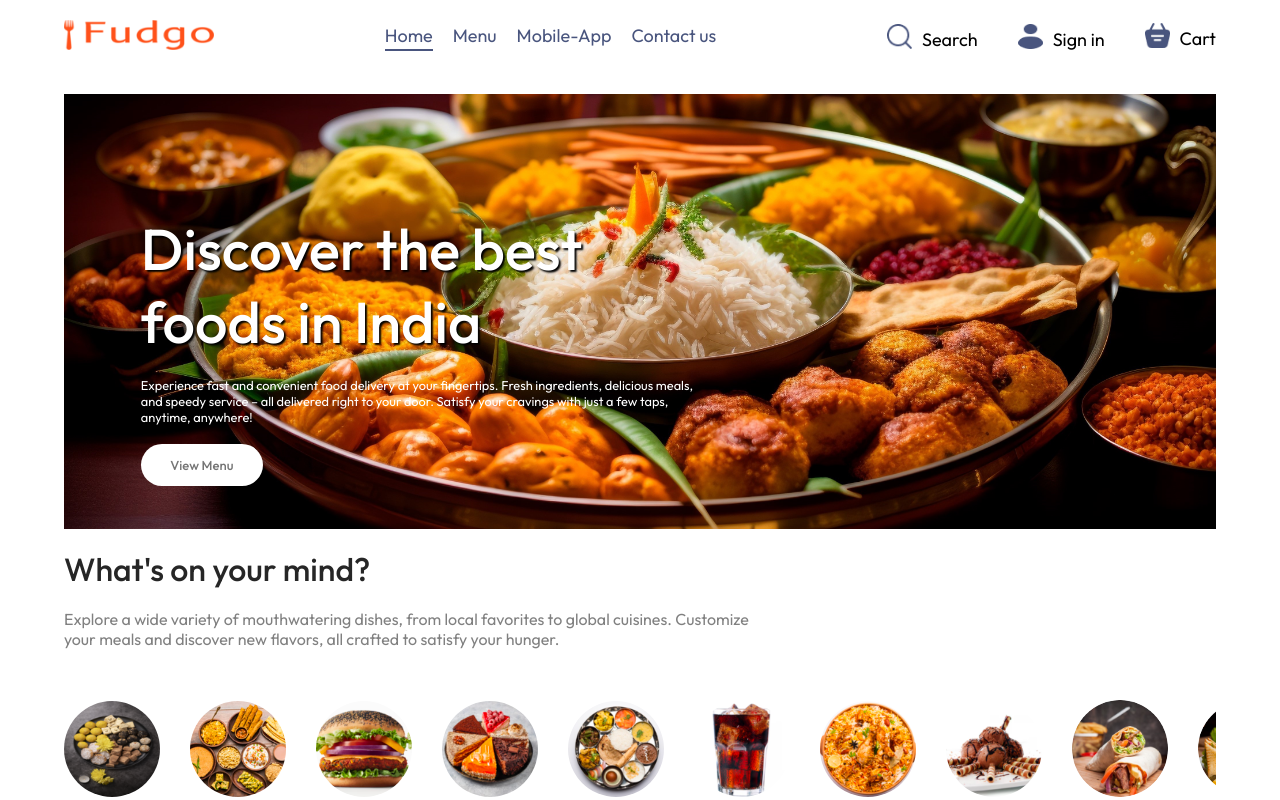
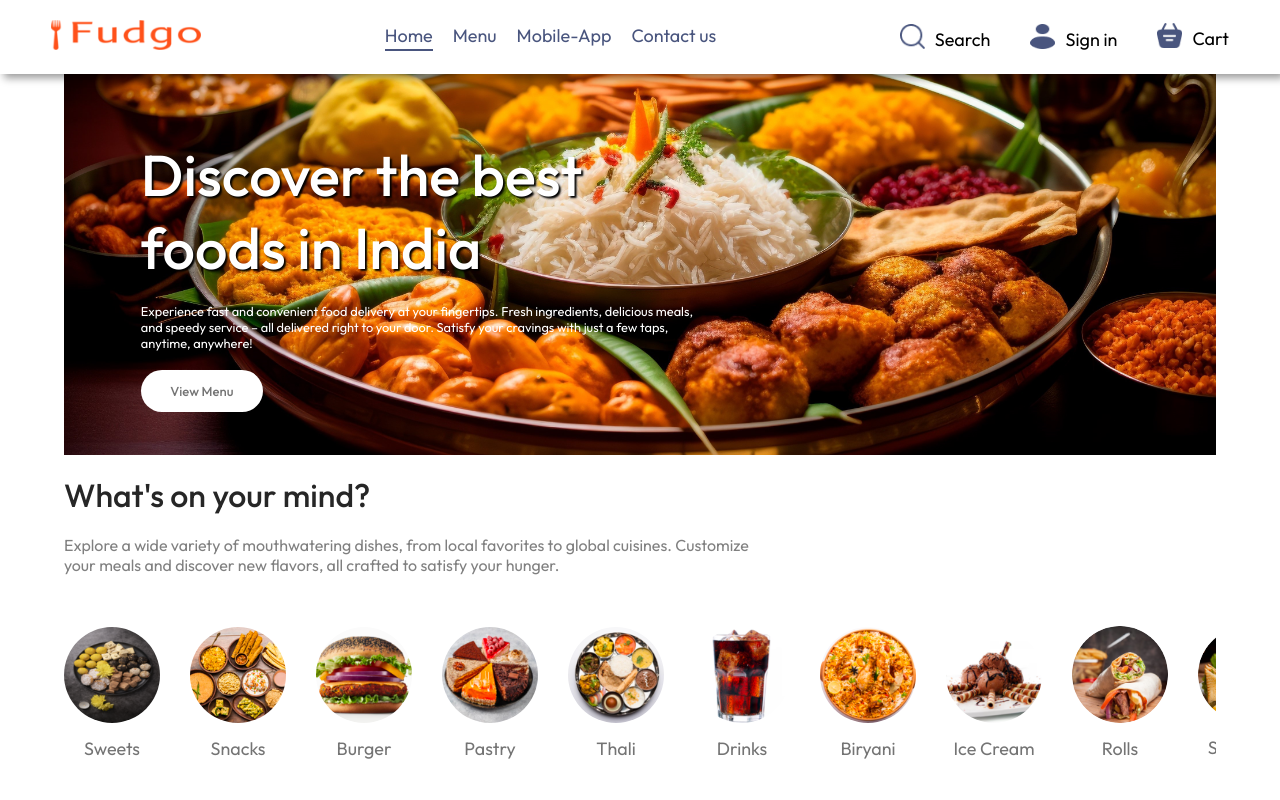
Before and after one commit to Saugataghosh24/Fudgo-Food-Delivery, a React (Vite) app in the folder frontend/: page / in a window 1280 px wide. Shown: the top 800 px of the page. Built offline with nearby package versions, Linux system fonts and the light colour scheme; no server answers.

Commit message:
Update Navbar.css

```diff
--- a/frontend/src/components/Navbar/Navbar.css
+++ b/frontend/src/components/Navbar/Navbar.css
@@ -3,6 +3,16 @@
     display: flex;
     justify-content: space-between;
     align-items: center;
+
+    position: fixed; /* Change from sticky to fixed */
+    top: 0; /* Ensure it sticks to the top */
+    left: 0;
+    right: 0;
+    z-index: 1000; /* Ensures it's above other elements */
+    background-color: white;
+    padding-left: 4vw;
+    padding-right: 4vw;
+    box-shadow: 4px 4px 8px rgba(0, 0, 0, 0.4);
 }
 
 .logo{
```
